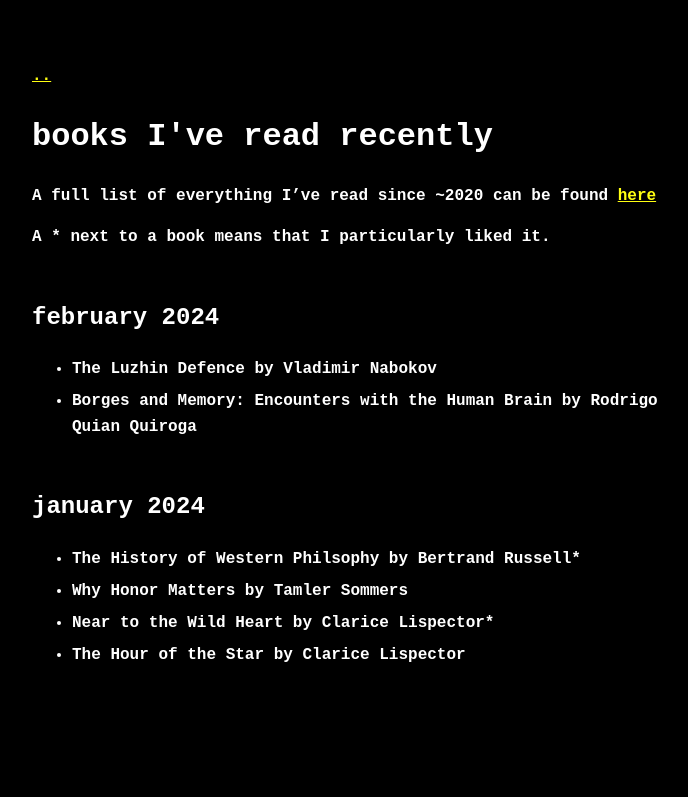
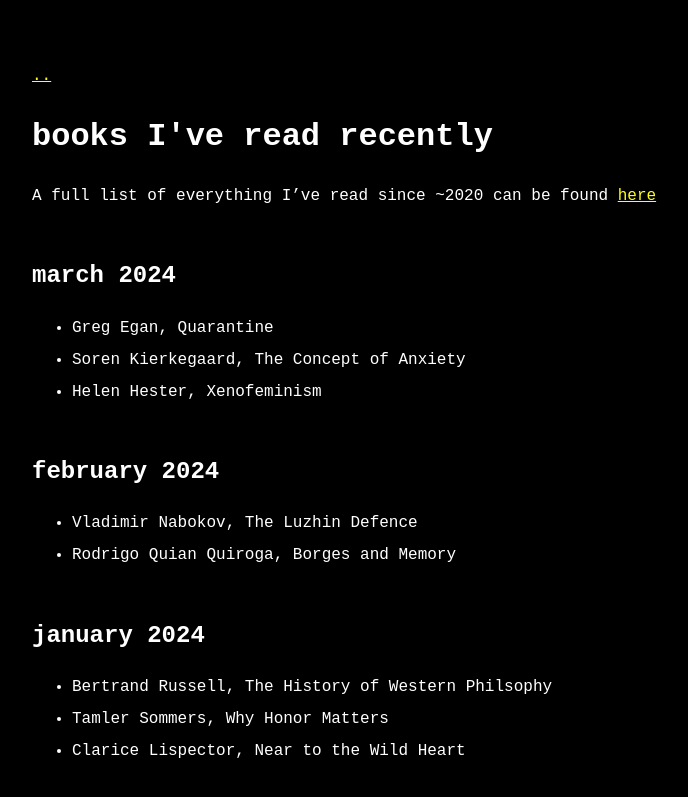
Before and after one commit to miacameron/miacameron.github.io, a Jekyll site: the page built from _pages/readinglog.md, in a window 1280 px wide. Shown: the top 797 px of the page, without its empty margins (288-976 px from the left). Built offline with Jekyll 4.4.1, drawn with Linux system fonts in a browser that asks for light colours.

Commit message:
march 2024

```diff
--- a/_pages/readinglog.md
+++ b/_pages/readinglog.md
@@ -5,14 +5,16 @@ title:  "books I've read recently"
 
 A full list of everything I've read since ~2020 can be found [here](https://www.goodreads.com/user/show/134711669-mia)
 
-A \* next to a book means that I particularly liked it.
+## march 2024
+* Greg Egan, Quarantine
+* Soren Kierkegaard, The Concept of Anxiety
+* Helen Hester, Xenofeminism
 
 ## february 2024
-* The Luzhin Defence by Vladimir Nabokov
-* Borges and Memory: Encounters with the Human Brain by Rodrigo Quian Quiroga
+* Vladimir Nabokov, The Luzhin Defence
+* Rodrigo Quian Quiroga, Borges and Memory
 
 ## january 2024
-* The History of Western Philsophy by Bertrand Russell\*
-* Why Honor Matters by Tamler Sommers
-* Near to the Wild Heart by Clarice Lispector\*
-* The Hour of the Star by Clarice Lispector
+* Bertrand Russell, The History of Western Philsophy
+* Tamler Sommers, Why Honor Matters
+* Clarice Lispector, Near to the Wild Heart
--- a/_sass/no-style-please.scss
+++ b/_sass/no-style-please.scss
@@ -27,7 +27,7 @@
     color: rgb(0, 0, 0);
     font-family: 'Courier New', Courier, monospace;
     font-size: 16px;
-    font-weight: 700;
+    font-weight: 500;
     line-height: 1.6;
     margin: 0;
     min-height: 100%;
@@ -115,11 +115,3 @@
   .profiletext {
     float: left;
   }
-
-  ::-moz-selection { /* Code for Firefox */
-    background: pink;
-  }
-
-  ::selection {
-    background: pink;
-  }
```
